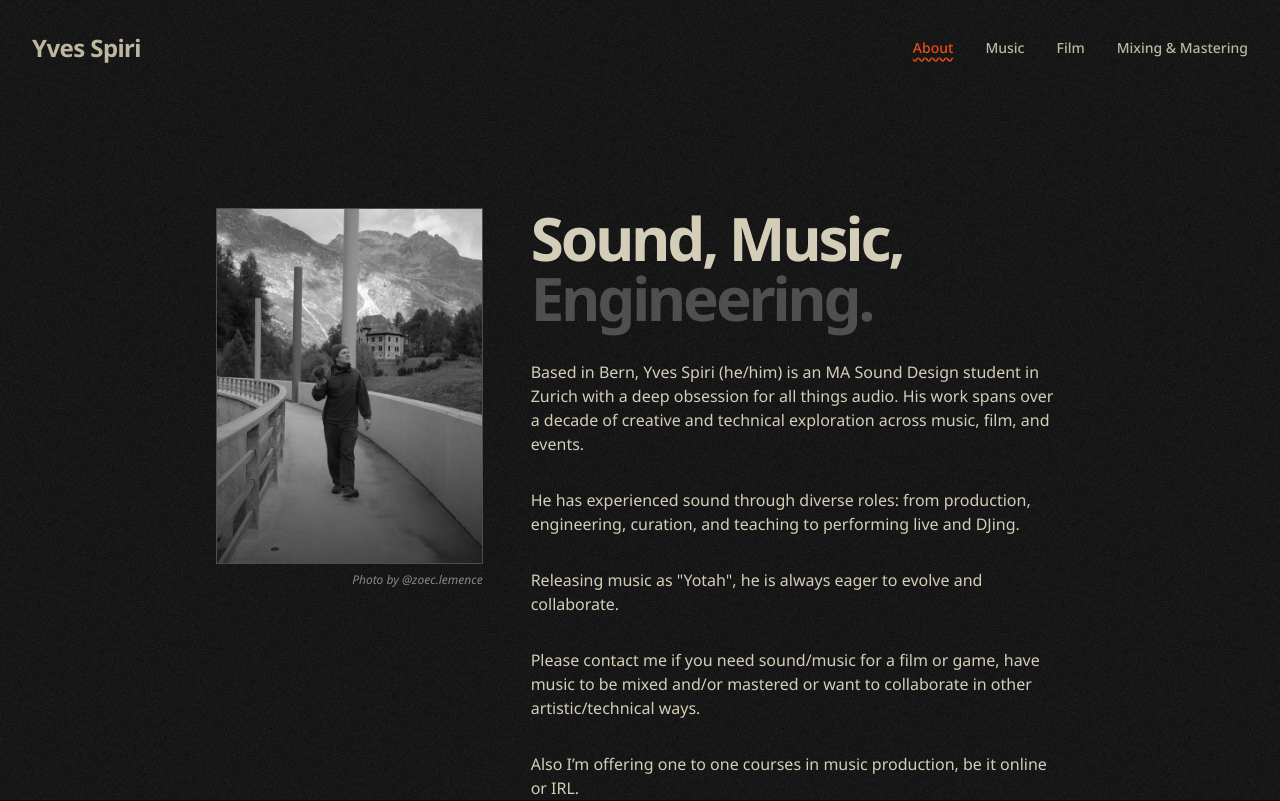
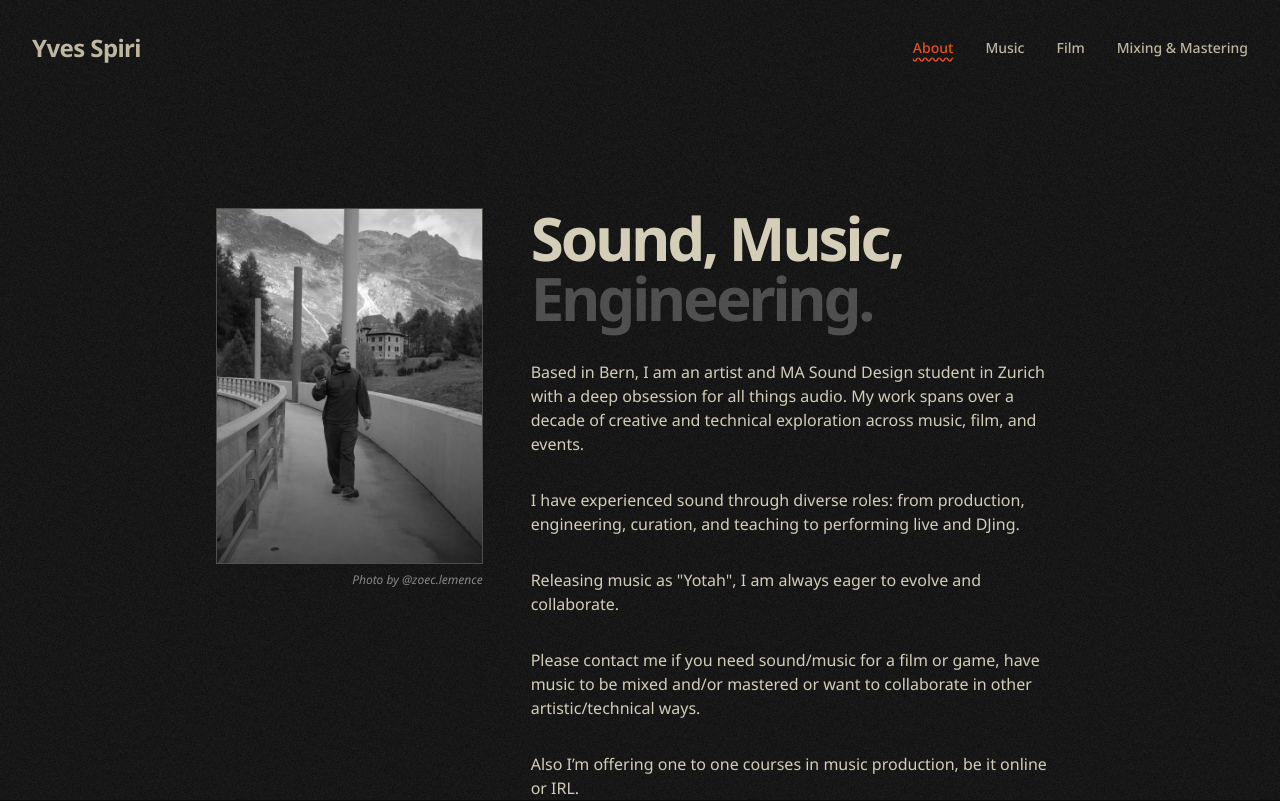
Before and after one commit to yotahhh/yotahhh.github.io, a React (Vite) app: page /#/ in a window 1280 px wide. Shown: the top 801 px of the page. Built offline with nearby package versions, Linux system fonts and the light colour scheme.

Commit message:
Rewrite About Me text in first person

```diff
--- a/src/pages/Home.jsx
+++ b/src/pages/Home.jsx
@@ -28,15 +28,15 @@ const Home = () => {
           </h1>
 
           <p>
-            Based in Bern, Yves Spiri (he/him) is an MA Sound Design student in Zurich with a deep obsession for all things audio. His work spans over a decade of creative and technical exploration across music, film, and events.
+            Based in Bern, I am an artist and MA Sound Design student in Zurich with a deep obsession for all things audio. My work spans over a decade of creative and technical exploration across music, film, and events.
           </p>
 
           <p>
-            He has experienced sound through diverse roles: from production, engineering, curation, and teaching to performing live and DJing.
+            I have experienced sound through diverse roles: from production, engineering, curation, and teaching to performing live and DJing.
           </p>
 
           <p>
-            Releasing music as "Yotah", he is always eager to evolve and collaborate.
+            Releasing music as "Yotah", I am always eager to evolve and collaborate.
           </p>
 
           <p>
```
